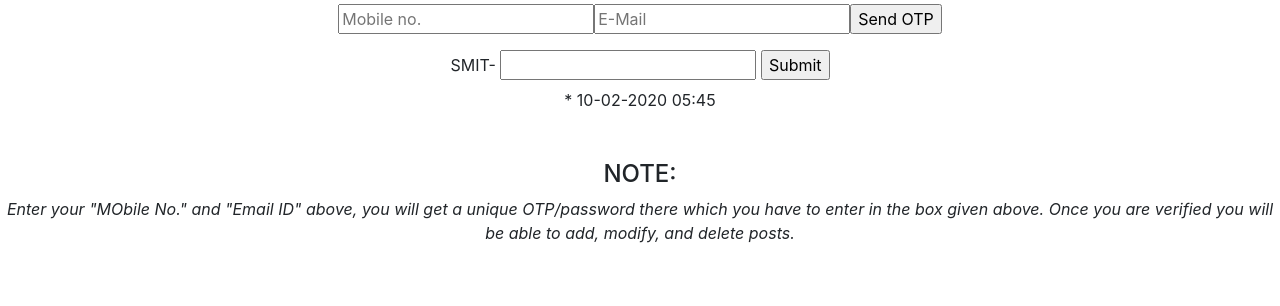
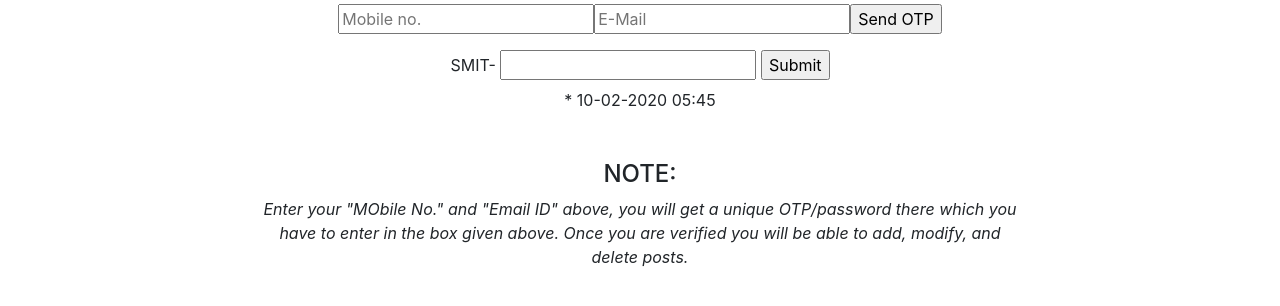
Before and after one commit to rishabh-live/hackathon-2020, a PHP site: page /hackathon-2020/php/ in a window 1280 px wide. Shown: the part 170-476 px from the top of the page. Run offline with PHP 8.4, Linux system fonts and the light colour scheme; some libraries are stand-ins or nearby versions; some web fonts are replaced.

Commit message:
update a.f

```diff
--- a/php/index.php
+++ b/php/index.php
@@ -197,7 +197,7 @@ if ($otp == $_REQUEST['verify']) {
 	</label>
 
 	<center>
-		<div>
+		<div style="width: 60%;">
 			<p>
 				<label><h4>NOTE:</h4></label>
 				<p>
```
